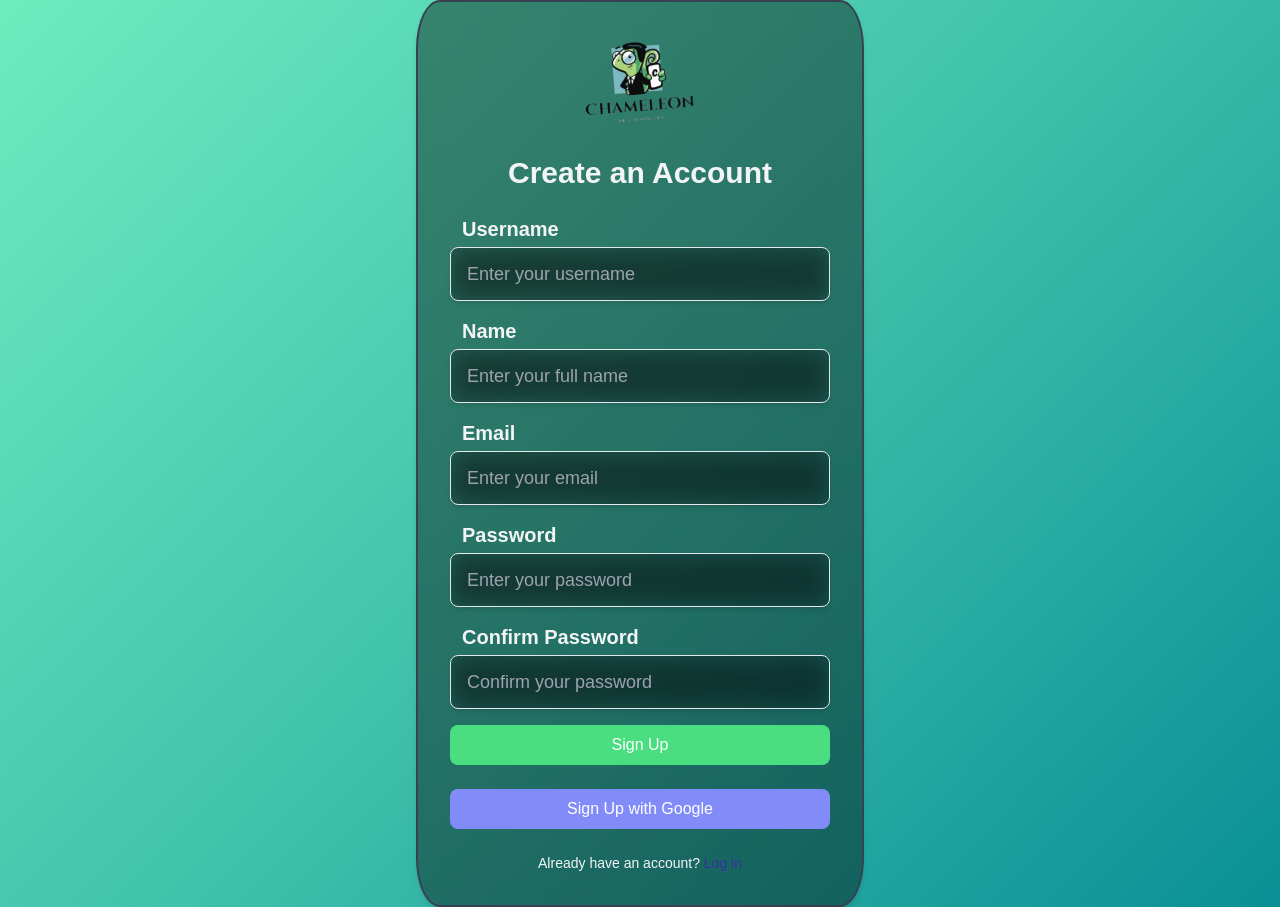
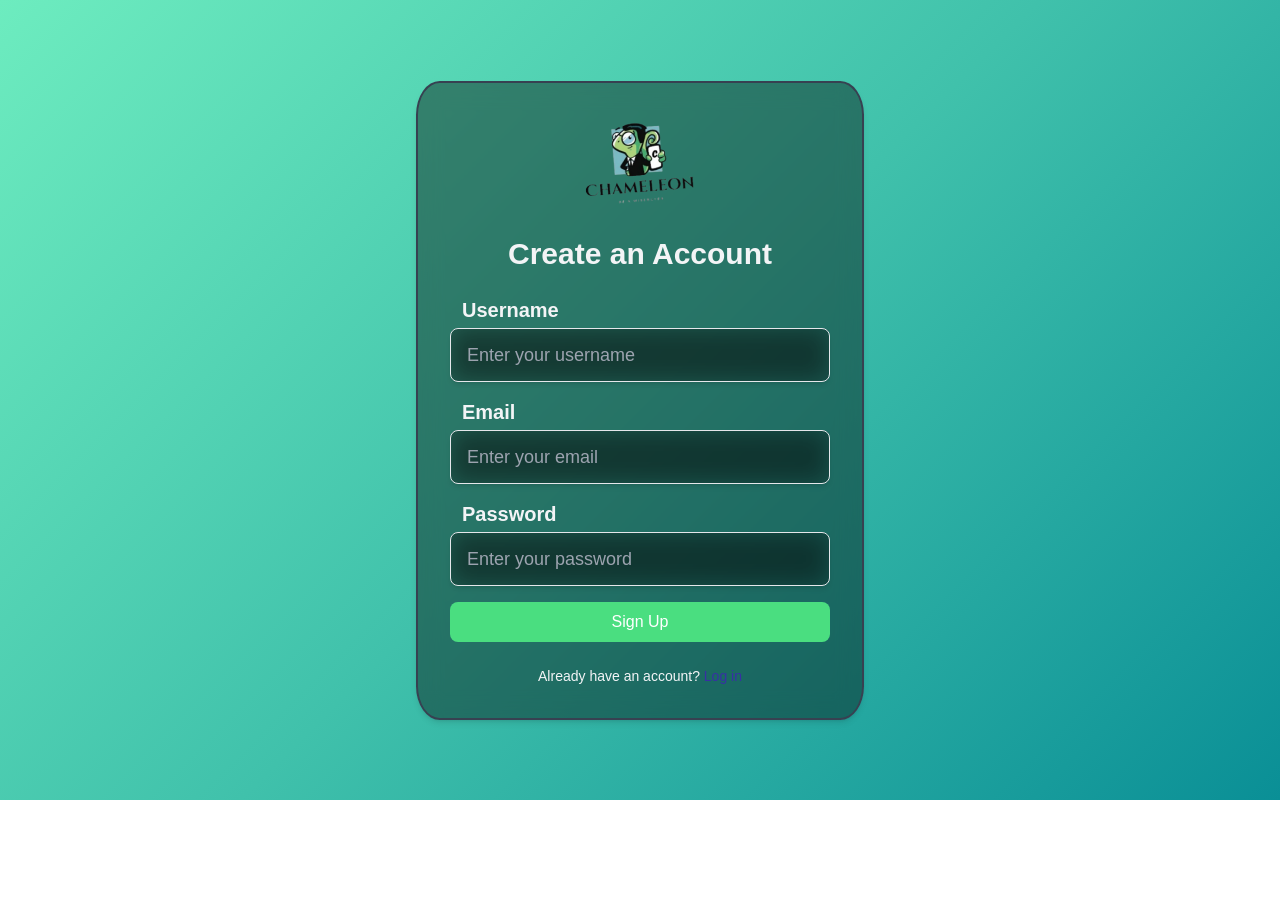
Before and after one commit to chameleon18/prototype, a React (Create React App) app: page /signup in a window 1280 px wide. After the commit the page ends 800 px from the top, so only its background shows below. Built offline with nearby package versions, Linux system fonts and the light colour scheme.

Commit message:
signup set up

```diff
--- a/src/components/Signup.js
+++ b/src/components/Signup.js
@@ -1,27 +1,53 @@
-import React from "react";
+import React, { useState } from "react";
 import logo from '../assets/logo.png';
 import { supabase } from '../supabaseClient'; // Import your Supabase client
 
-const Signpage = () => {
+const Signup = () => {
 
 
     // In your SignUp component
 
-    const handleSignUp = async (username, email, password) => {
-    const { user, error } = await supabase.auth.signUp
-    .from('users')
-    .insert({
-        username:username,
-        email: email,
-        password: password
+    const [username, setUsername] = useState("");
+    const [email, setEmail] = useState("");
+    const [password, setPassword] = useState("");
+
+    const handleSignUp = async () => {
+        try {
+          // Step 1: Sign up user with email and password
+          const { data, error } = await supabase.auth.signUp({
+            email,
+            password,
           });
 
           if (error) {
-            console.error(error.message);
+            console.error("Error signing up:", error.message);
+            return;
+          }
+
+          console.log("Sign-up successful:", data);
+
+          // Step 2: Insert additional user data into the 'users' table
+          const { error: insertError } = await supabase.from("users").insert([
+            {
+              username,
+              email,
+              password, // Add the password field here
+            },
+          ]);
+
+
+          if (insertError) {
+            console.error("Error inserting user data:", insertError.message);
           } else {
-            console.log('Sign-up successful', user);
+            console.log("User details inserted successfully");
+          }
+        } catch (err) {
+          console.error("Unexpected error during sign-up:", err);
         }
       };
+
+
+
 
 
   return (
@@ -29,21 +55,20 @@ const Signpage = () => {
       <div className="w-full max-w-md p-8 space-y-6 bg-black bg-opacity-40 shadow-md backdrop-blur-md overflow-hidden border-2 border-gray-700 rounded-[5.3%] ">
         <img src={logo} alt="Chameleon Logo" className="h-30 rounded-full mx-auto" />
         <h2 className="text-center text-3xl font-bold text-gray-100">Create an Account</h2>
-        <form className="space-y-4">
+        <form
+          className="space-y-4"
+          onSubmit={(e) => {
+          e.preventDefault(); // Prevent form submission from refreshing the page
+          handleSignUp(); // Call the handleSignUp function
+        }}
+        >
       <div>
       <label className="block text-start pl-3 text-xl font-bold text-gray-100">Username</label>
       <input
       type="text"
+      value={username}
+      onChange={(e) => setUsername(e.target.value)}
       placeholder="Enter your username"
-              className="w-full px-4 py-3 mt-1 border rounded-lg focus:outline-none focus:ring focus:ring-indigo-300 bg-black bg-opacity-20 shadow-md backdrop-blur-md overflow-hidden text-lg"
-              required
-            />
-          </div>
-          <div>
-            <label className="block text-start pl-3 text-xl font-bold text-gray-100">Name</label>
-            <input
-              type="text"
-              placeholder="Enter your full name"
       className="w-full px-4 py-3 mt-1 border rounded-lg focus:outline-none focus:ring focus:ring-indigo-300 bg-black bg-opacity-20 shadow-md backdrop-blur-md overflow-hidden text-lg"
       required
       />
@@ -52,6 +77,8 @@ const Signpage = () => {
       <label className="block text-start pl-3 text-xl font-bold text-gray-100">Email</label>
       <input
       type="email"
+      value={email}
+      onChange={(e) => setEmail(e.target.value)}
       placeholder="Enter your email"
       className="w-full px-4 py-3 mt-1 border rounded-lg focus:outline-none focus:ring focus:ring-indigo-300 bg-black bg-opacity-20 shadow-md backdrop-blur-md overflow-hidden text-lg"
       required
@@ -61,34 +88,21 @@ const Signpage = () => {
       <label className="block text-start pl-3 text-xl font-bold text-gray-100">Password</label>
       <input
       type="password"
+      value={password}
+      onChange={(e) => setPassword(e.target.value)}
       placeholder="Enter your password"
       className="w-full px-4 py-3 mt-1 border rounded-lg focus:outline-none focus:ring focus:ring-indigo-300 bg-black bg-opacity-20 shadow-md backdrop-blur-md overflow-hidden text-lg"
       required
       />
     </div>
-          <div>
-            <label className="block text-start pl-3 text-xl font-bold text-gray-100">Confirm Password</label>
-            <input
-              type="password"
-              placeholder="Confirm your password"
-              className="w-full px-4 py-3 mt-1 border rounded-lg focus:outline-none focus:ring focus:ring-indigo-300 bg-black bg-opacity-20 shadow-md backdrop-blur-md overflow-hidden text-lg"
-              required
-            />
-          </div>
     <button
-            type="submit" onClick={handleSignUp}
+    type="submit" // Or "button" if you prefer to manually handle the click
     className="w-full py-2 text-white bg-green-400 rounded-lg hover:bg-green-800 focus:outline-none focus:ring focus:ring-green-300"
     >
     Sign Up
     </button>
   </form>
-        {/* Google Sign Up Button */}
-        <button
-          type="button"
-          className="w-full py-2 text-white bg-indigo-400 rounded-lg hover:bg-indigo-800 focus:outline-none focus:ring focus:ring-indigo-400 mt-4"
-        >
-          Sign Up with Google
-        </button>
+
         <div className="text-sm text-center text-gray-100">
           Already have an account?{" "}
           <a href="/login" className="text-indigo-800 hover:underline">
@@ -100,4 +114,4 @@ const Signpage = () => {
   );
 };
 
-export default Signpage;
+export default Signup;
```
Lines whose indentation alone changed are shown as unchanged.
